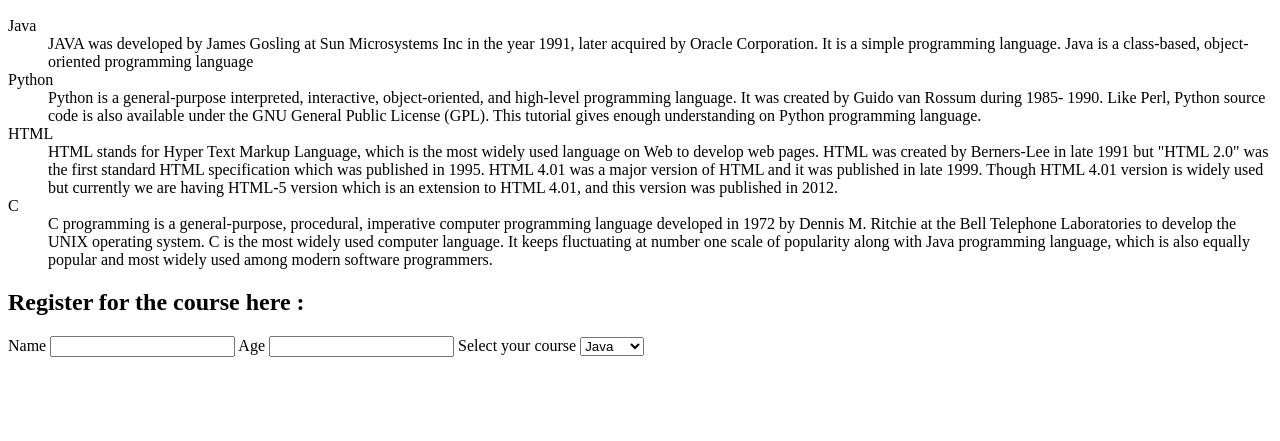
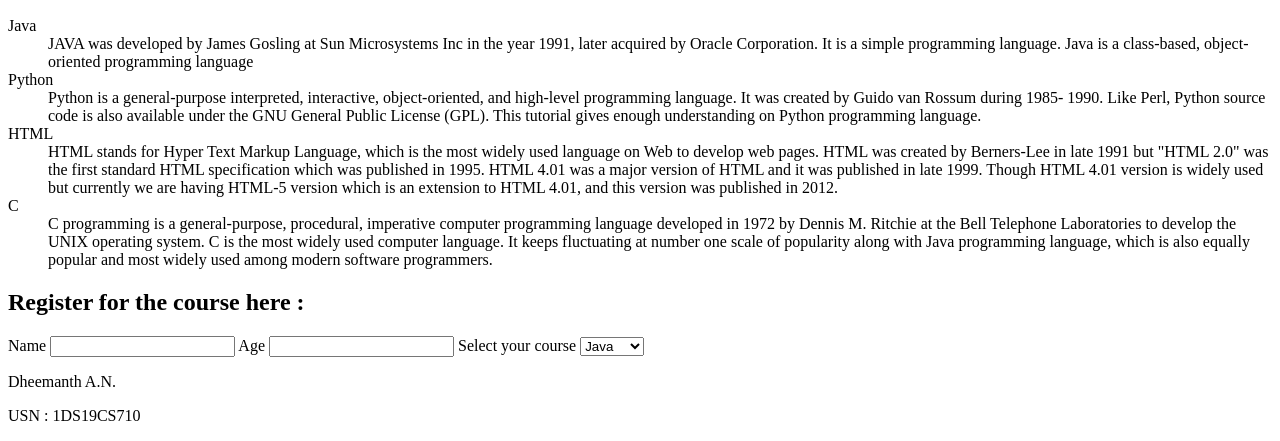
Before and after one commit to dheesimha/iwp-assignment, a plain HTML site: page index.html in a window 1280 px wide. Shown: the part 546-987 px from the top of the page. Before the commit the page ends 911 px from the top, so only its background shows below. Drawn offline with Linux system fonts and the light colour scheme.

Commit message:
Add footer

```diff
--- a/index.html
+++ b/index.html
@@ -73,6 +73,11 @@
     </form>
 
 
+    <footer>
+        <p>Dheemanth A.N.</p>
+        <p>USN : 1DS19CS710</p>
+    </footer>
+
 
 
 
```
